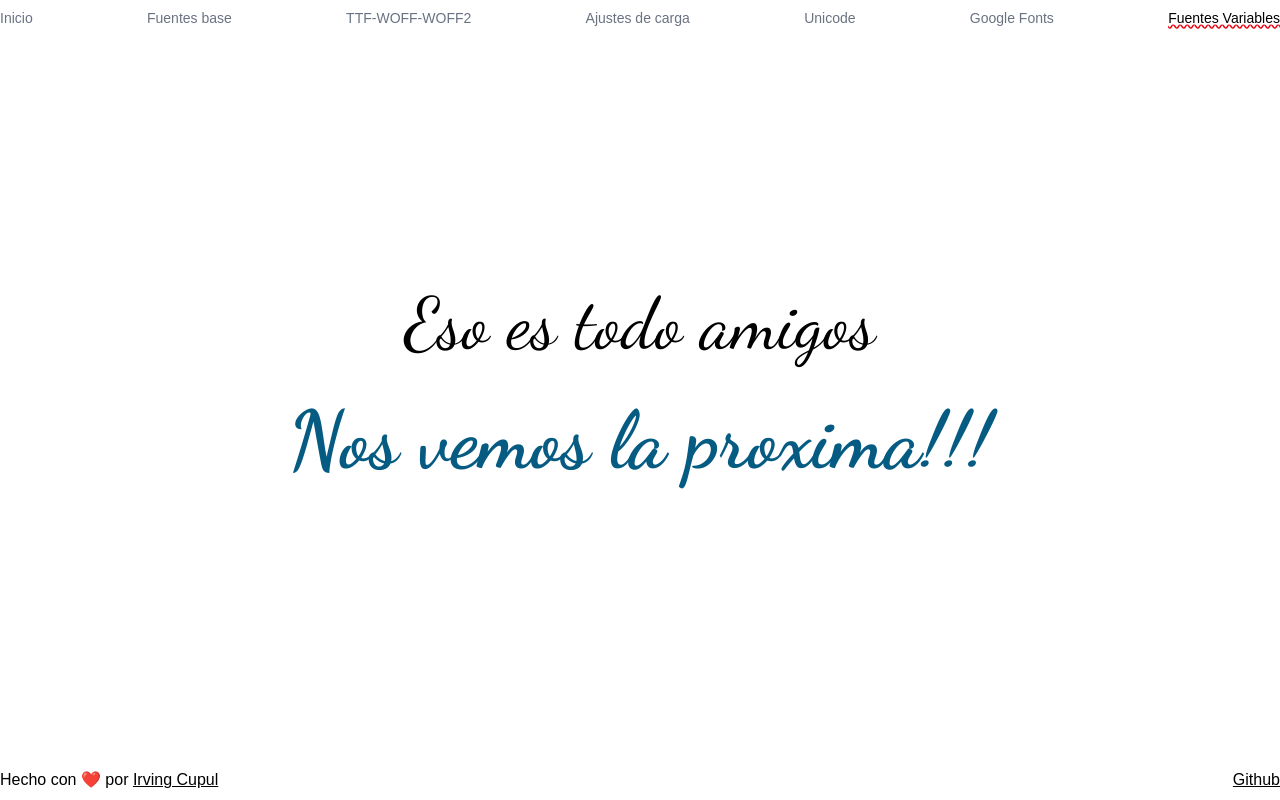
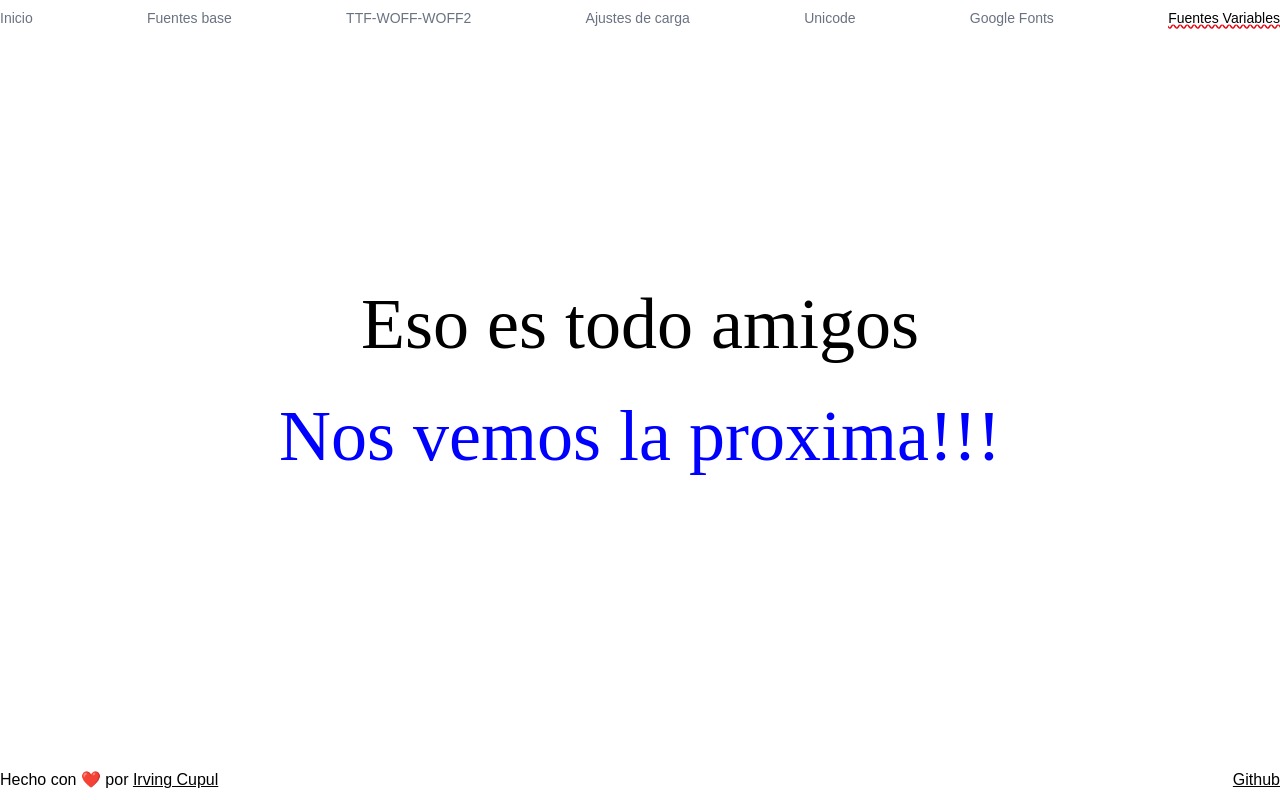
Before and after one commit to Irving-8man/taller-tipografias-UMT, an Astro site: page /fuentes-variables in a window 1280 px wide. Built offline with nearby package versions, Linux system fonts and the light colour scheme; Astro itself is replaced by a stand-in of ours.

Commit message:
update: material de taller preparado

```diff
--- a/src/layouts/Layout.astro
+++ b/src/layouts/Layout.astro
@@ -3,27 +3,9 @@ import Header from "@/components/header.astro";
 import Footer from "@/components/footer.astro";
 import "@/styles/global.css";
 
-const animacion = {
-	old: {
-		name: "",
-		duration: ".6s",
-		easing: "ease-in",
-	},
-	new: {
-		name: "blup",
-		duration: ".6s",
-		easing: "ease-in-out",
-	},
-};
-
-const customTransition = {
-	forwards: animacion,
-	backwards: animacion,
-};
 ---
-
 <!doctype html>
-<html lang="es" transition:animate={customTransition}>
+<html lang="es">
 	<head>
 		<meta charset="UTF-8" />
 		<meta name="viewport" content="width=device-width" />
--- a/src/pages/ajustes-de-carga.astro
+++ b/src/pages/ajustes-de-carga.astro
@@ -39,7 +39,11 @@ import Layout from "../layouts/Layout.astro";
 </Layout>
 
 <style>
-    /* En public/fonts/cargas **/
+    /*
+
+    Ruta /fonts/cargas
+    Nombre de fuente  CormorantGaramond-Regular
+    **/
 
     /**Regular */
     @font-face {
@@ -51,8 +55,8 @@ import Layout from "../layouts/Layout.astro";
             url("/fonts/cargas/CormorantGaramond-Regular.woff") format("woff"),
             url("/fonts/cargas/CormorantGaramond-Regular.ttf")
                 format("truetype");
-        font-display: auto;
         /**
+            font-display: auto;
             font-display: block;
             font-display: swap;
             font-display: fallback;
--- a/src/pages/fuentes-variables.astro
+++ b/src/pages/fuentes-variables.astro
@@ -18,16 +18,13 @@ import Layout from "../layouts/Layout.astro";
 
 <style>
     /* Font variable */
-    @font-face {
-        font-family: "Dancing Script";
-        font-style: normal;
-        font-weight: 400 700;
-        src:
-            url("/fonts/variable/DancingScript-Variable.woff2") format("woff2"),
-            url("/fonts/variable/DancingScript-Variable.woff") format("woff"),
-            url("/fonts/variable/DancingScript-Variable.ttf") format("truetype");
-        font-display: swap;
-    }
+
+    /*
+
+    Ruta   /fonts/variable
+    Nombre de fuentes:
+        DancingScript-Variable
+    **/
 
     h1,
     h2 {
@@ -36,9 +33,11 @@ import Layout from "../layouts/Layout.astro";
 
     h2 {
         color: blue;
+        /*
         font-variation-settings: "wght" 400;
         text-align: center;
-        animation: fontWeightAnim 1s infinite alternate cubic-bezier(0.68, -0.55, 0.265, 1.55);
+        animation: fontWeightAnim 1s infinite alternate
+            cubic-bezier(0.68, -0.55, 0.265, 1.55);*/
     }
 
     @keyframes fontWeightAnim {
--- a/src/pages/ttf-woff-woff2.astro
+++ b/src/pages/ttf-woff-woff2.astro
@@ -39,40 +39,20 @@ import Layout from "../layouts/Layout.astro";
 </Layout>
 
 <style>
-    /* En public/fonts/ttf-woff-woff2 **/
+    /*
+
+    Ruta   /fonts/ttf-woff-woff2
+    Nombre de fuentes:
+        OpenSans-Regular
+        OpenSans-SemiBold
+        OpenSans-SemiBoldItalic
+    **/
 
     /**Regular */
-    @font-face {
-        font-family: "OpenSans";
-        font-weight: normal;
-        font-style: normal;
-        src:
-            url("/fonts/versus/OpenSans-Regular.woff2") format("woff2"),
-            url("/fonts/versus/OpenSans-Regular.woff") format("woff"),
-            url("/fonts/versus/OpenSans-Regular.ttf") format("truetype");
-    }
 
     /* Semi Bold */
-    @font-face {
-        font-family: "OpenSans";
-        font-weight: 600;
-        font-style: normal;
-        src:
-            url("/fonts/versus/OpenSans-SemiBold.woff2") format("woff2"),
-            url("/fonts/versus/OpenSans-SemiBold.woff") format("woff"),
-            url("/fonts/versus/OpenSans-SemiBold.ttf") format("truetype");
-    }
 
     /* Semi Bold Italic */
-    @font-face {
-        font-family: "OpenSans";
-        font-weight: 600;
-        font-style: italic;
-        src:
-            url("/fonts/versus/OpenSans-SemiBoldItalic.woff2") format("woff2"),
-            url("/fonts/versus/OpenSans-SemiBoldItalic.woff") format("woff"),
-            url("/fonts/versus/OpenSans-SemiBoldItalic.ttf") format("truetype");
-    }
 
     .cargar__font {
         font-family: "OpenSans", sans-serif;
@@ -91,6 +71,5 @@ import Layout from "../layouts/Layout.astro";
         font-family: "OpenSans", sans-serif;
         font-weight: 600;
         font-style: italic;
-        /*font-synthesis:none;*/
     }
 </style>
```
Also changed, not shown: src/pages/unicode.astro (+8 -1 lines).
